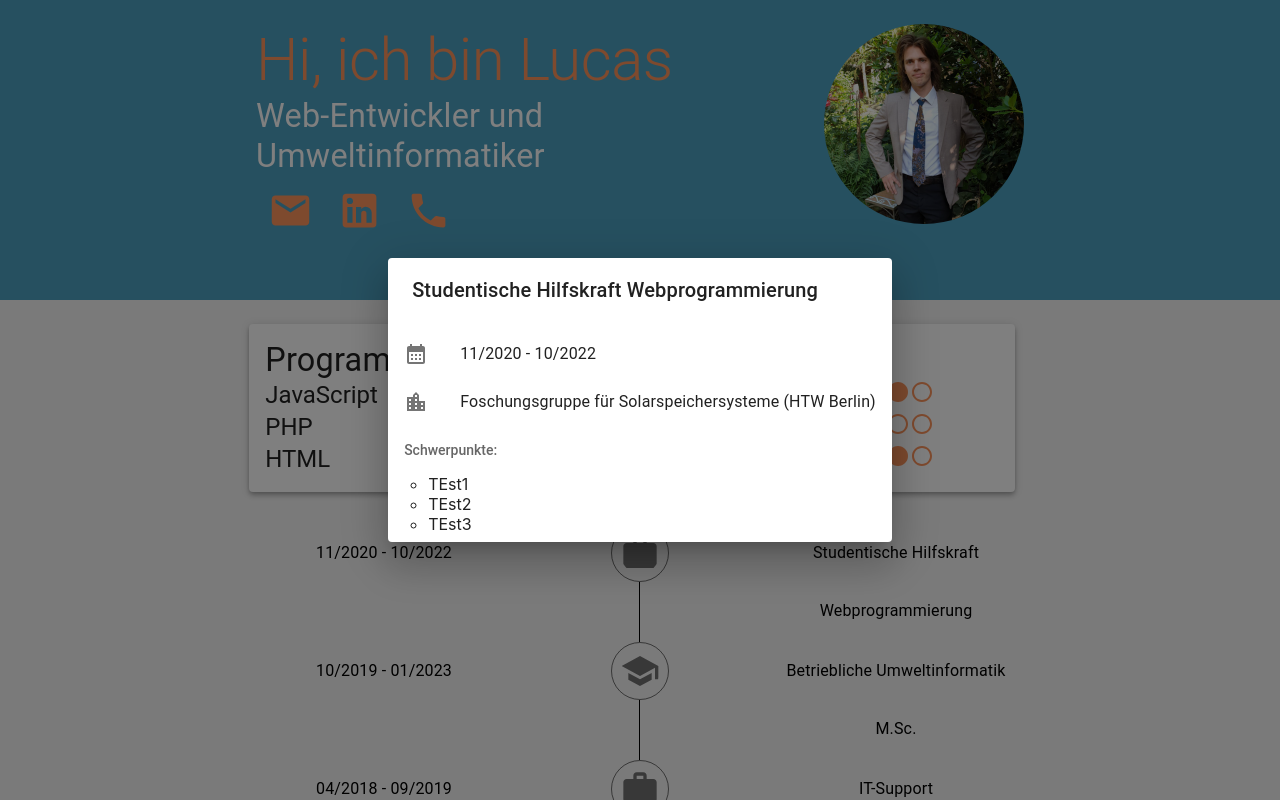
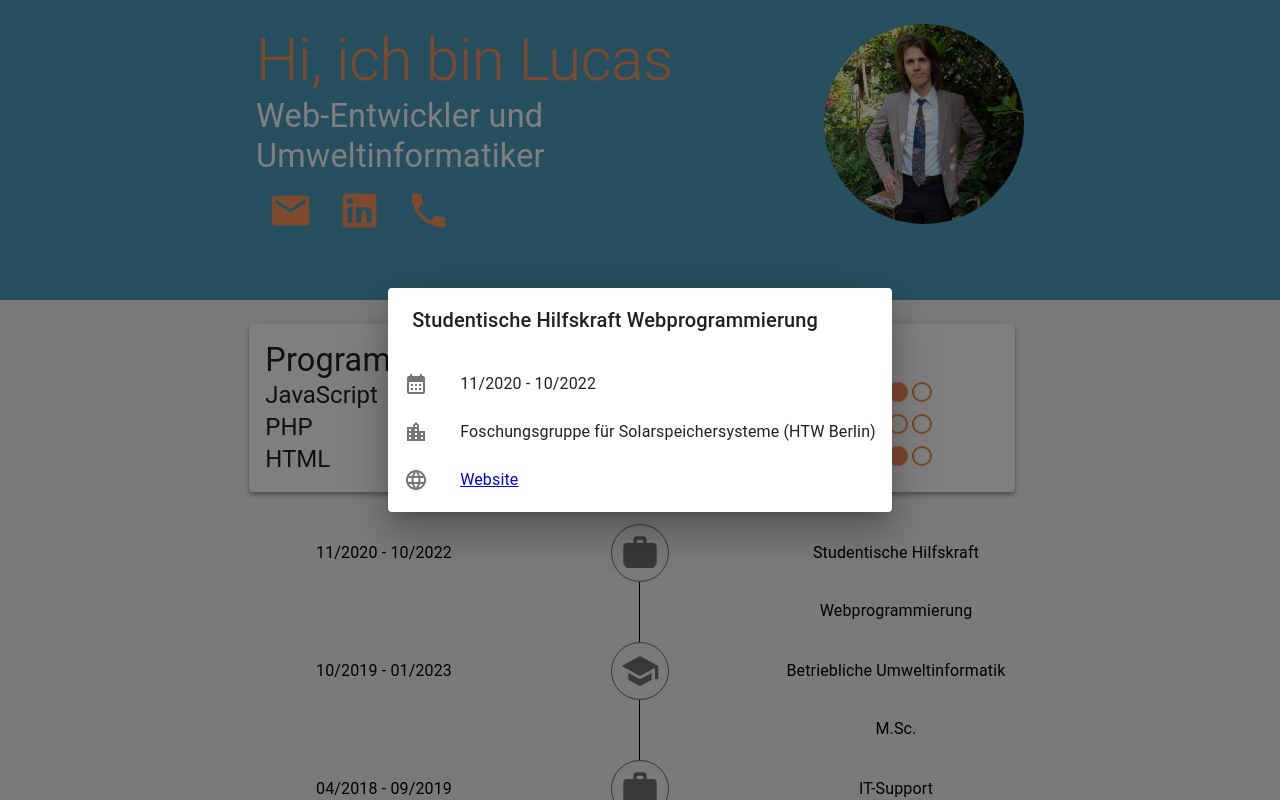
Before and after one commit to lucas-ipsum/lucas-cv, a React (Create React App) app: page / in a window 1280 px wide. Both pictures are taken after a click on the button 640 px from the left and 552 px from the top of the page. Shown: the top 800 px of the page. Built offline with nearby package versions, Linux system fonts and the light colour scheme.

Commit message:
Conditional rendering of focus areas

```diff
--- a/src/components/TimeLineDialogWindow/TimeLineDialogWindow.js
+++ b/src/components/TimeLineDialogWindow/TimeLineDialogWindow.js
@@ -1,23 +1,34 @@
 import { Dialog, DialogTitle, List, ListItem, ListItemIcon, ListItemText, ListSubheader, Typography } from '@mui/material';
 import { Box } from '@mui/system';
 import React, { useState } from 'react'
+
+// Icons
 import CalendarMonthIcon from '@mui/icons-material/CalendarMonth';
 import LocationCityIcon from '@mui/icons-material/LocationCity';
 import TopicIcon from '@mui/icons-material/Topic';
+import LanguageIcon from '@mui/icons-material/Language';
 
 function TimeLineDialogWindow(props) {
+let website;
+let focusAreas;
+// Check for props
+if (props.data.website) {website = props.data.website};
+if (props.data.focusAreas) {focusAreas = props.data.focusAreas};
 
+// Loop Focus Areas
+let listFocusAreas = [];
+if (focusAreas) {
+    for (let i = 0; i < focusAreas.length; i++) {
+        listFocusAreas.push(<li>{focusAreas[i]}</li>)
+    }
+}
+
+// Event Handler
 const handleClose = () => {
     props.onClose();
 }
-// Loop Focus Areas
-let listFocusAreas = [];
-if (props.data.focusAreas) {
-    for (let i = 0; i < props.data.focusAreas.length; i++) {
-        listFocusAreas.push(<li>{props.data.focusAreas[i]}</li>)
-    }
-}
 
+// Render Function
 return (
     <Box>
         <Dialog onClose={handleClose} open={props.open}>
@@ -42,15 +53,29 @@ return (
                             {props.institution}
                         </ListItemText>
                     </ListItem>
-                    {/* ### Institution ### */}
+                    {
+                    /* ### Website ### */
+                    website &&
+                        <ListItem>
+                            <ListItemIcon>
+                                <LanguageIcon />
+                            </ListItemIcon>
+                            <ListItemText>
+                                <a href={website}>Website</a>
+                            </ListItemText>
+                        </ListItem>
+                    }
+                    {/* ### Schwerpunkte ### */}
+                    {
+                    focusAreas &&
+                    <>
                     <ListSubheader>Schwerpunkte: </ListSubheader>
                     <ul>
                         {listFocusAreas}
-                        <li>TEst1</li>
-                        <li>TEst2</li>
-                        <li>TEst3</li>
+                    </ul>
+                    </>
+                    }
 
-                    </ul>
                 </List>
             </Box>
 
@@ -60,15 +85,3 @@ return (
 }
 
 export default TimeLineDialogWindow;
-
-/**
- *                     <ListItem>
-                        <ListItemIcon>
-                            <TopicIcon />
-                        </ListItemIcon>
-                        <ListItemText>
-                            <Typography>Schwerpunkte: </Typography>
-
-                        </ListItemText>
-                    </ListItem>
- */
--- a/src/data/cvTimeline.js
+++ b/src/data/cvTimeline.js
@@ -1,12 +1,13 @@
 const data = [
     {
         title: 'Wirtschaftsinformatik B.Sc.',
-        institution: 'Georg-August Universität Göttingen',
+        institution: 'Georg-August-Universität Göttingen',
         date: '17. März 2017',
         beginDate: '2015-10',
         endDate: '2019-09',
         category: 'university',
-        focusAreas: ['Informationssysteme', 'Datenbanken']
+        focusAreas: ['Informationssysteme', 'Datenbanken'],
+        website: 'https://www.uni-goettingen.de/de/640687.html'
     },
     {
         title: 'Betriebliche Umweltinformatik M.Sc.',
@@ -14,7 +15,8 @@ const data = [
         date: '17. März 2017',
         beginDate: '2019-10',
         endDate: '2023-01',
-        category: 'university'
+        category: 'university',
+        website: 'https://bui.htw-berlin.de/'
     },
     {
         title: 'IT-Support',
@@ -30,7 +32,8 @@ const data = [
         date: '17. März 2017',
         beginDate: '2020-11',
         endDate: '2022-10',
-        category: 'job'
+        category: 'job',
+        website: 'https://solar.htw-berlin.de/'
     },
     {
         title: 'Abitur',
```
